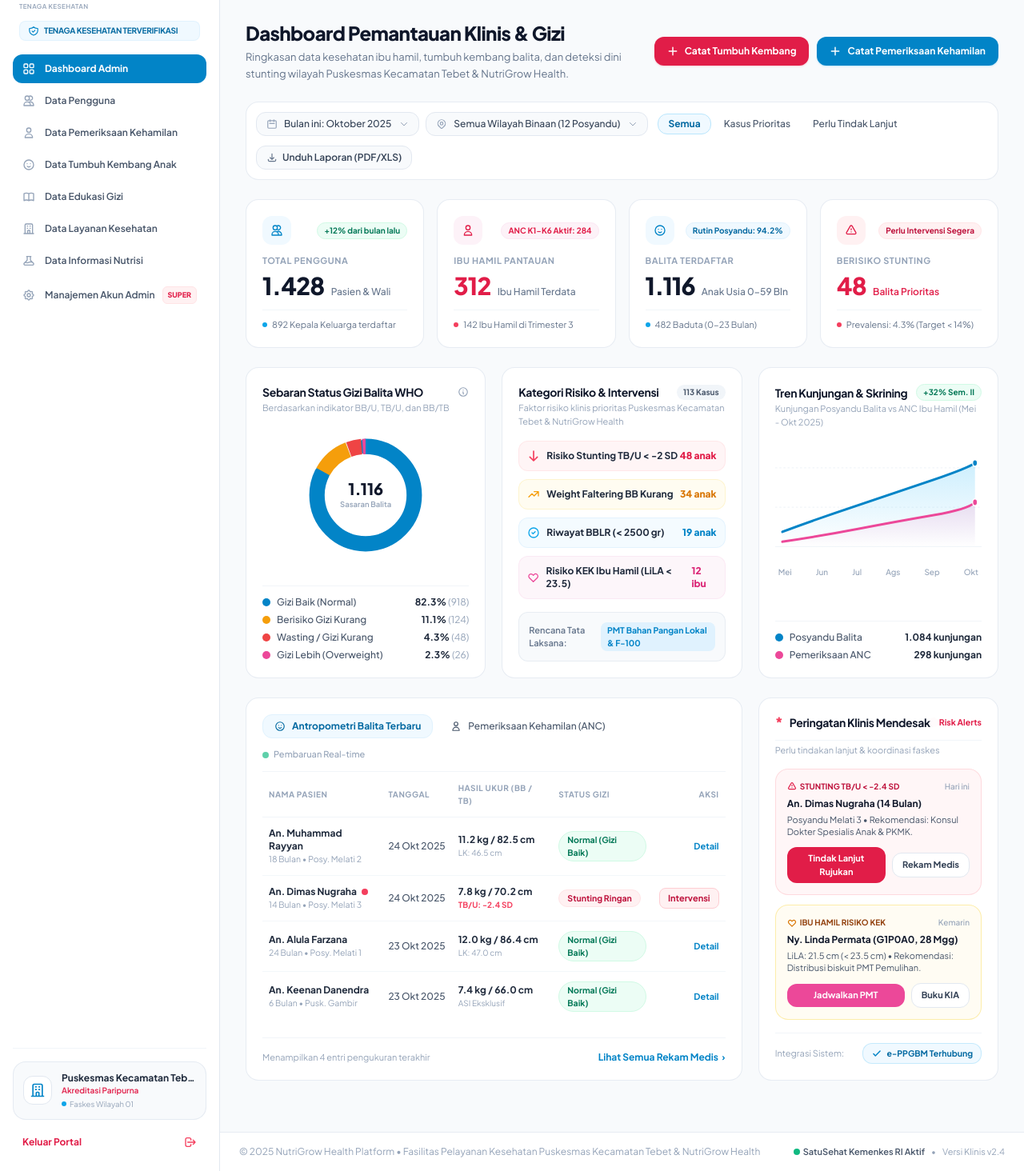
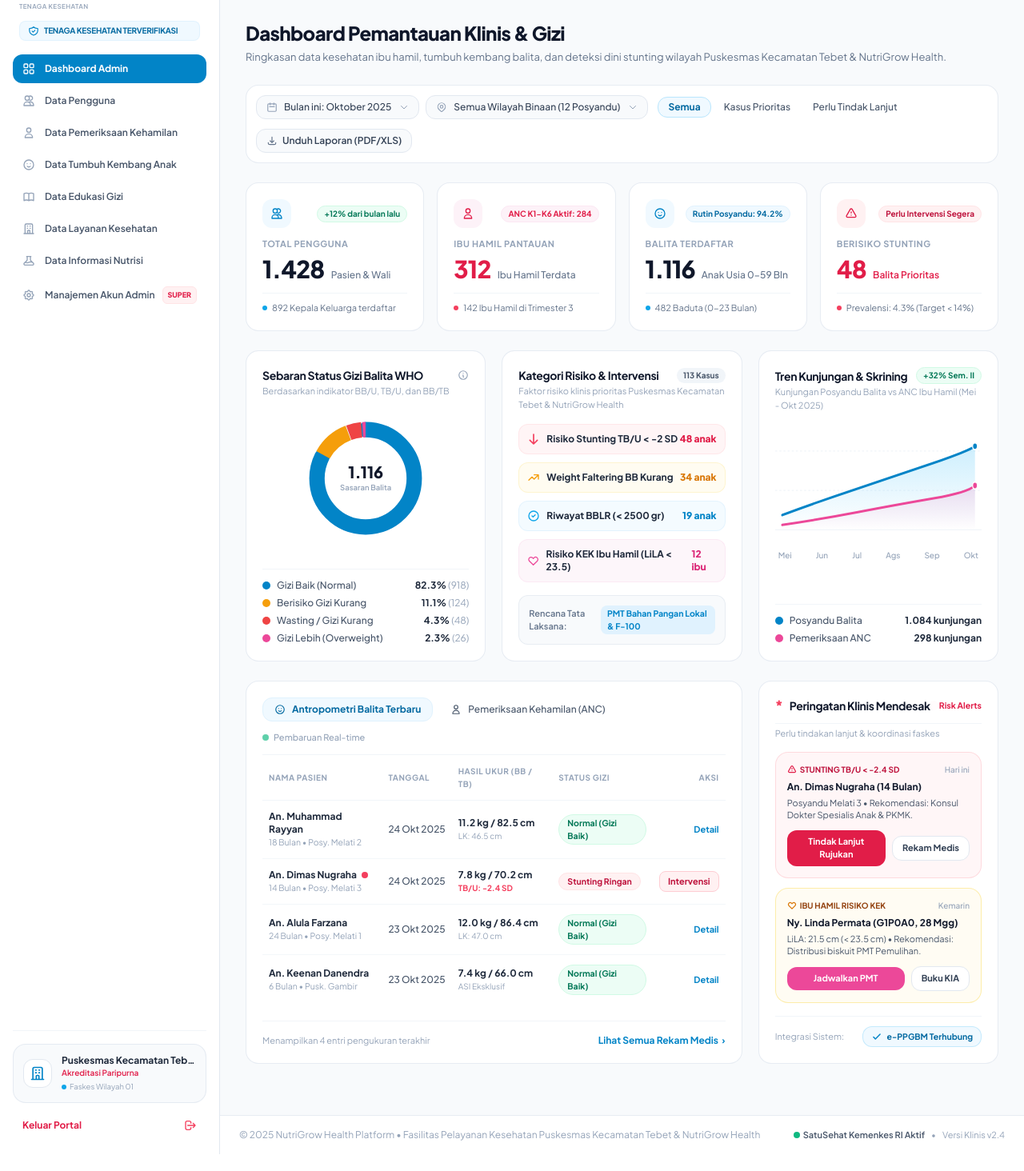
Before and after one commit to selvimeinufikha/ppl-reg01-kel03-NutriGrow, a Laravel app: page /admin/dashboard in a window 1280 px wide. Shown: the part 68-1532 px from the top of the page at 80% size. After the commit the page ends 1511 px from the top, so only its background shows below. Run offline with Laravel 12, Linux system fonts and the light colour scheme; a user stored in the database is signed in; data comes from the database, SQL or seed files in the repository; some libraries are stand-ins or nearby versions.

Commit message:
style(admin): remove action buttons from dashboard header and eliminate duplicate plus icon on tambah buttons

```diff
--- a/resources/views/DashboardAdmin/edukasi-gizi.blade.php
+++ b/resources/views/DashboardAdmin/edukasi-gizi.blade.php
@@ -343,7 +343,7 @@
                             <span>Pratinjau Portal Edukasi Pengguna</span>
                         </a>
 
-                        <!-- 2. + Tambah Artikel (Pill Biru Solid dengan Ikon Lingkaran Plus) -->
+                        <!-- 2. Tambah Artikel (Pill Biru Solid dengan Ikon Lingkaran Plus) -->
                         <button
                             type="button"
                             onclick="openAddArticleModal()"
@@ -353,7 +353,7 @@
                                 <circle cx="12" cy="12" r="9.5"/>
                                 <path stroke-linecap="round" stroke-linejoin="round" d="M12 8v8m-4-4h8"/>
                             </svg>
-                            <span>+ Tambah Artikel</span>
+                            <span>Tambah Artikel</span>
                         </button>
                     </div>
                 </div>
--- a/resources/views/DashboardAdmin/index.blade.php
+++ b/resources/views/DashboardAdmin/index.blade.php
@@ -318,8 +318,7 @@
             <!-- Dashboard Body -->
             <div class="p-4 sm:p-6 lg:p-8 space-y-6">
 
-                <!-- Title & Action Buttons -->
-                <div class="flex flex-col md:flex-row md:items-center justify-between gap-4">
+                <!-- Title -->
                 <div>
                     <h1 class="text-xl sm:text-2xl font-extrabold text-slate-900 tracking-tight">
                         Dashboard Pemantauan Klinis &amp; Gizi
@@ -327,34 +326,6 @@
                     <p class="text-xs sm:text-[13px] text-slate-500 mt-1 leading-relaxed">
                         Ringkasan data kesehatan ibu hamil, tumbuh kembang balita, dan deteksi dini stunting wilayah {{ $faskesName }}.
                     </p>
-                    </div>
-
-                    <!-- Two Action Buttons (Pink + Blue) -->
-                    <div class="flex flex-wrap items-center gap-2.5 shrink-0">
-                        <!-- Primary Pink: Catat Tumbuh Kembang -->
-                        <button
-                            type="button"
-                            onclick="openGrowthModal()"
-                            class="inline-flex items-center gap-2 px-4 py-2.5 rounded-xl bg-[#e11d48] hover:bg-[#be123c] active:bg-[#9f1239] text-white text-xs font-bold shadow-sm shadow-rose-500/25 transition transform hover:-translate-y-0.5 cursor-pointer"
-                        >
-                            <svg class="w-3.5 h-3.5" fill="none" stroke="currentColor" stroke-width="2.5" viewBox="0 0 24 24">
-                                <path stroke-linecap="round" stroke-linejoin="round" d="M12 4v16m8-8H4"/>
-                            </svg>
-                            <span>Catat Tumbuh Kembang</span>
-                        </button>
-
-                        <!-- Secondary Blue: Catat Pemeriksaan Kehamilan -->
-                        <button
-                            type="button"
-                            onclick="openAncModal()"
-                            class="inline-flex items-center gap-2 px-4 py-2.5 rounded-xl bg-[#0284c7] hover:bg-[#0369a1] active:bg-[#075985] text-white text-xs font-bold shadow-sm shadow-sky-500/25 transition transform hover:-translate-y-0.5 cursor-pointer"
-                        >
-                            <svg class="w-3.5 h-3.5" fill="none" stroke="currentColor" stroke-width="2.5" viewBox="0 0 24 24">
-                                <path stroke-linecap="round" stroke-linejoin="round" d="M12 4v16m8-8H4"/>
-                            </svg>
-                            <span>Catat Pemeriksaan Kehamilan</span>
-                        </button>
-                    </div>
                 </div>
 
                 <!-- Filter Controls Bar -->
--- a/resources/views/DashboardAdmin/layanan-kesehatan.blade.php
+++ b/resources/views/DashboardAdmin/layanan-kesehatan.blade.php
@@ -358,7 +358,7 @@
                             <svg class="w-4 h-4 text-white" fill="none" stroke="currentColor" stroke-width="2" viewBox="0 0 24 24">
                                 <path stroke-linecap="round" stroke-linejoin="round" d="M12 4v16m8-8H4"/>
                             </svg>
-                            <span>+ Tambah Fasilitas</span>
+                            <span>Tambah Fasilitas</span>
                         </button>
                     </div>
                 </div>
```
Also changed, not shown: app/Models/FasilitasKesehatan.php (line endings or trailing spaces), database/migrations/2026_11_15_000001_create_fasilitas_kesehatans_table.php, database/seeders/FasilitasKesehatanSeeder.php (line endings or trailing spaces). Lines whose indentation alone changed are shown as unchanged.
